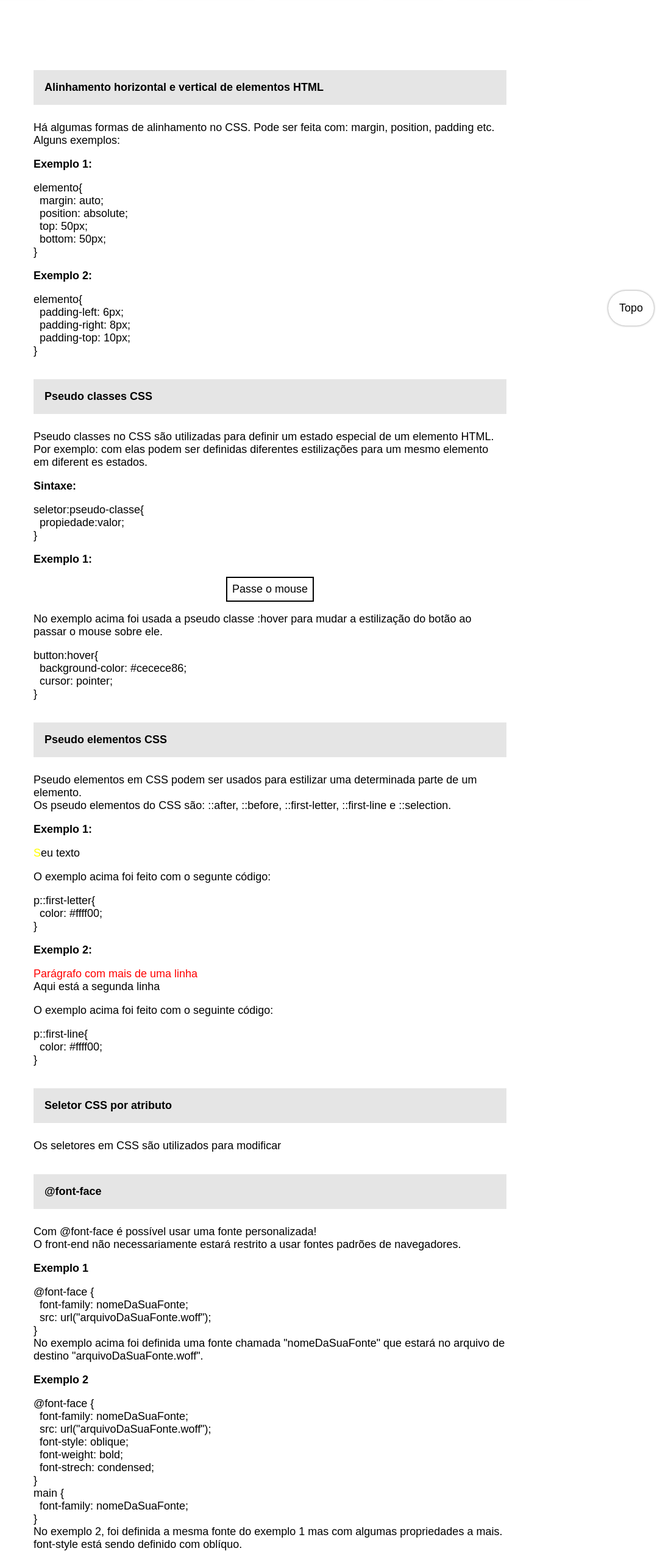
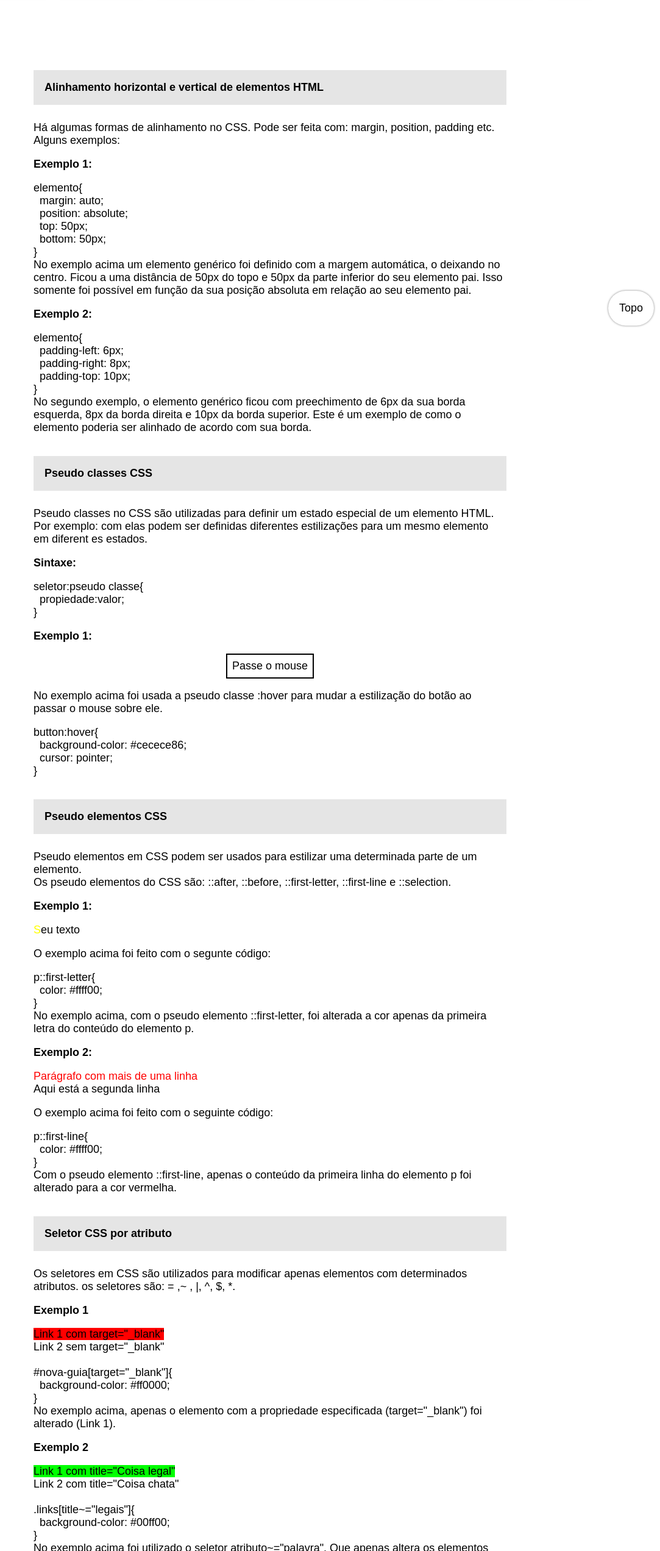
Before and after one commit to PauloVLB/trabalhoCSSAutoria, a plain HTML site: page index.html in a window 1280 px wide. Shown: the part 256-2800 px from the top of the page at 61% size, without its empty margins (197-1280 px from the left). Drawn offline with Linux system fonts and the light colour scheme.

Commit message:
Adicionado conteúdo ao tópicos Seletor pro atributo

```diff
--- a/index.html
+++ b/index.html
@@ -14,9 +14,9 @@
 		<nav>
 			<ul>
 				<li><a href="#alinhamento" class="feito">Alinhamentos CSS</a></li>
-				<li><a href="#pseudo-classe" class="andamento">Pseudo classes</a></li>
-				<li><a href="#pseudo-elemento">Pseudo elementos</a></li>
-				<li><a href="#seletor">Seletor por atributo</a></li>
+				<li><a href="#pseudo-classe" class="feito">Pseudo classes</a></li>
+				<li><a href="#pseudo-elemento" class="feito">Pseudo elementos</a></li>
+				<li><a href="#seletor" class="feito">Seletor por atributo</a></li>
 				<li><a href="#font-face" class="feito">@font-face</a></li>
 				<li><a href="#vars" class="feito" >Variáveis CSS</a></li>
 				<li><a href="#flexbox">Flexbox</a></li>
@@ -40,6 +40,11 @@
 					&nbsp;&nbsp;bottom: 50px;<br>
 					}
 				</code>
+				<p>
+					No exemplo acima um elemento genérico foi definido com a margem automática, o deixando no centro.
+					Ficou a uma distância de 50px do topo e 50px da parte inferior do seu elemento pai.
+					Isso somente foi possível em função da sua posição absoluta em relação ao seu elemento pai.
+				</p>
 				<h3>Exemplo 2:</h3>
 				<code>
 					elemento{<br>
@@ -48,6 +53,10 @@
 					&nbsp;&nbsp;padding-top: 10px;<br>
 					}
 				</code>
+				<p>
+					No segundo exemplo, o elemento genérico ficou com preechimento de 6px da sua borda esquerda, 8px da borda direita e 10px da borda superior.
+					Este é um exemplo de como o elemento poderia ser alinhado de acordo com sua borda.
+				</p>
 			</section>
 			<section id="pseudo-classe">
 				<h2>Pseudo classes CSS</h2>
@@ -57,7 +66,7 @@
 				</p>
 				<h3>Sintaxe:</h3>
 				<code>
-					seletor:pseudo-classe{<br>
+					seletor:pseudo classe{<br>
 					&nbsp;&nbsp;propiedade:valor;<br>
 					}
 				</code>
@@ -89,6 +98,9 @@
 					&nbsp;&nbsp;color: #ffff00;<br>
 					}
 				</code>
+				<p>
+					No exemplo acima, com o pseudo elemento ::first-letter, foi alterada a cor apenas da primeira letra do conteúdo do elemento p.
+				</p>
 				<h3>Exemplo 2:</h3>
 				<p id="primeira-linha">
 					Parágrafo com mais de uma linha <br>
@@ -100,10 +112,55 @@
 					&nbsp;&nbsp;color: #ffff00;<br>
 					}
 				</code>
+				<p>
+					Com o pseudo elemento ::first-line, apenas o conteúdo da primeira linha do elemento p foi alterado para a cor vermelha.
+				</p>
 			</section>
 			<section id="seletor">
 				<h2>Seletor CSS por atributo</h2>
-				<p>Os seletores em CSS são utilizados para modificar</p>
+				<p>
+					Os seletores em CSS são utilizados para modificar apenas elementos com determinados atributos.
+					os seletores são: = ,~ , |, ^, $, *.
+				</p>
+				<h3>Exemplo 1</h3>
+				<a id="nova-guia" target="_blank" href="#">
+					Link 1 com target="_blank"
+				</a>
+				<br>
+				<a id="nova-guia" href="#">
+					Link 2 sem target="_blank"
+				</a>
+				<br>
+				<br>
+				<code>
+					#nova-guia[target="_blank"]{<br>
+					&nbsp;&nbsp;background-color: #ff0000;<br>
+					}
+				</code>
+
+				<p>
+					No exemplo acima, apenas o elemento com a propriedade especificada (target="_blank") foi alterado (Link 1).
+				</p>
+				<h3>Exemplo 2</h3>
+				<a class="links" href="#" title="Coisa legal">
+					Link 1 com title="Coisa legal"
+				</a>
+				<br>
+				<a class="links" href="#" title="Coisa chata">
+					Link 2 com title="Coisa chata"
+				</a>
+				<br>
+				<br>
+				<code>
+					.links[title~="legais"]{<br>
+					&nbsp;&nbsp;background-color: #00ff00;<br>
+					}
+				</code>
+				<p>
+					No exemplo acima foi utilizado o seletor atributo~="palavra". Que apenas altera os elementos que contêm a palavra especificada.
+					No caso, title~="legal" alterou apenas o link que o valor do atributo title contém a palavra "legal".
+				</p>
+
 			</section>
 			<section id="font-face">
 				<h2>@font-face</h2>
@@ -156,10 +213,6 @@
 				</p>
 				<!-- SINTAXE/EXEMPLOS-->
 				<p>
-					<h3>Sintaxe</h3>
-					<code>
-						var (&lt;nome-propriedade&gt;,&lt;valor&gt;);
-					</code>
 					<h3>Exemplo 1</h3>
 					<code>
 						:root {<br>
--- a/style.css
+++ b/style.css
@@ -115,9 +115,15 @@ a#paraCima
 #primeira-letra::first-letter{
     color: #ffff00;
 }
-
+#nova-guia[target="_blank"]{
+    background-color: #ff0000;
+}
 #primeira-linha::first-line{
     color: #ff0000;
+}
+
+.links[title~="legal"]{
+    background-color: #00ff00;
 }
 
 .feito{
```
